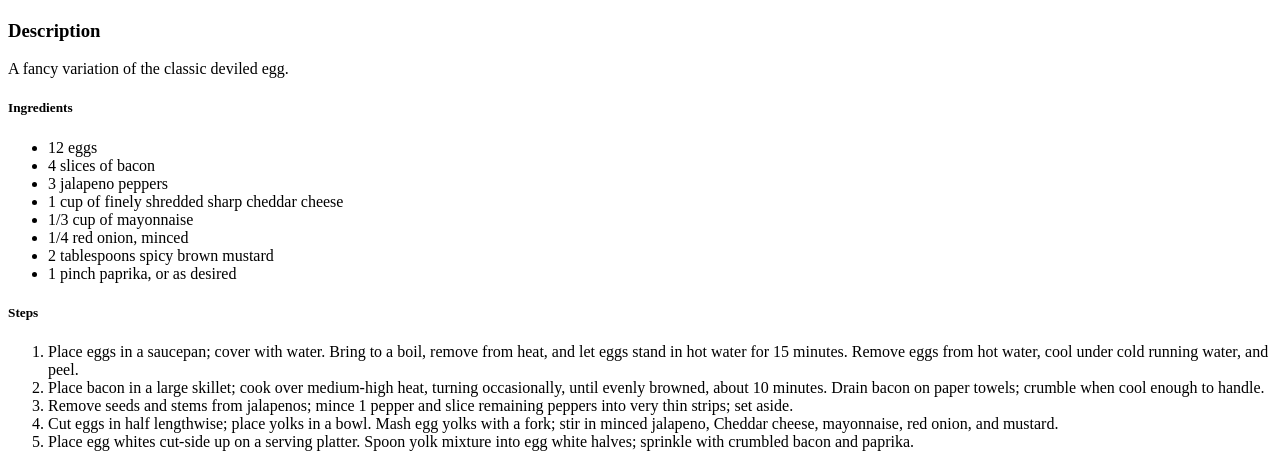
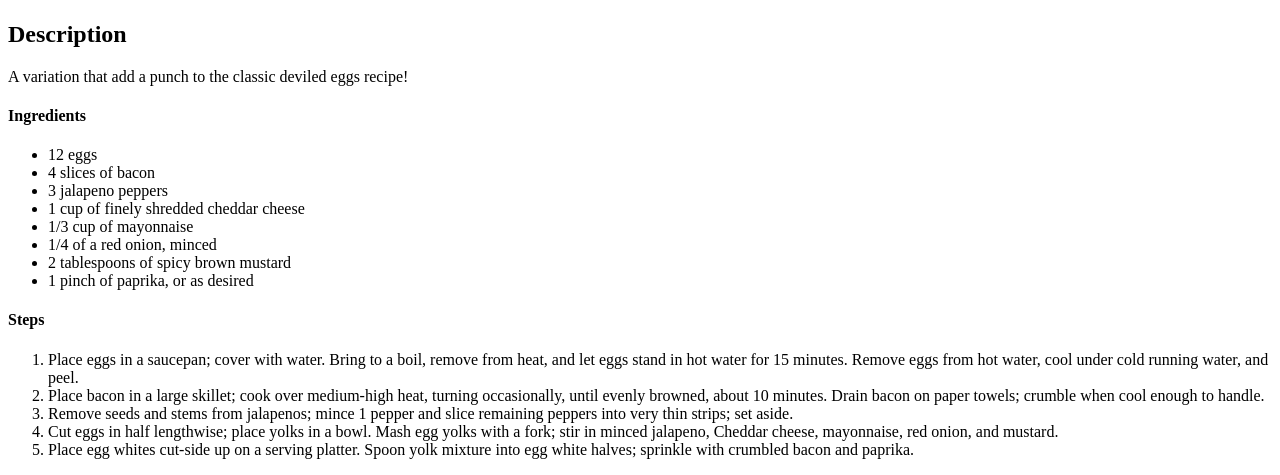
Before and after one commit to Alderann/odin-recipes, a plain HTML site: page recipes/eggs.html in a window 1280 px wide. Shown: the part 383-858 px from the top of the page. Drawn offline with Linux system fonts and the light colour scheme.

Commit message:
Correction og grammatical error

```diff
--- a/recipes/eggs.html
+++ b/recipes/eggs.html
@@ -7,20 +7,20 @@
 <body>
     <h1>Deviled Eggs</h1>
     <img src="https://imagesvc.meredithcorp.io/v3/mm/image?url=https%3A%2F%2Fimages.media-allrecipes.com%2Fuserphotos%2F4487234.jpg" alt="Picture of deviled eggs">
-    <h3>Description</h3>
-    <p>A fancy variation of the classic deviled egg.</p>
-    <h5>Ingredients</h5>
+    <h2>Description</h2>
+    <p>A variation that add a punch to the classic deviled eggs recipe!</p>
+    <h4>Ingredients</h4>
     <ul>
         <li>12 eggs</li>
         <li>4 slices of bacon</li>
         <li>3 jalapeno peppers</li>
-        <li>1 cup of finely shredded sharp cheddar cheese</li>
+        <li>1 cup of finely shredded cheddar cheese</li>
         <li>1/3 cup of mayonnaise</li>
-        <li>1/4 red onion, minced</li>
-        <li>2 tablespoons spicy brown mustard</li>
-        <li>1 pinch paprika, or as desired</li>
+        <li>1/4 of a red onion, minced</li>
+        <li>2 tablespoons of spicy brown mustard</li>
+        <li>1 pinch of paprika, or as desired</li>
     </ul>
-    <h5>Steps</h5>
+    <h4>Steps</h4>
     <ol>
         <li>Place eggs in a saucepan; cover with water. Bring to a boil, remove from heat, and let eggs stand in hot water for 15 minutes. Remove eggs from hot water, cool under cold running water, and peel.</li>
         <li>Place bacon in a large skillet; cook over medium-high heat, turning occasionally, until evenly browned, about 10 minutes. Drain bacon on paper towels; crumble when cool enough to handle.</li>
```
Also changed, not shown: recipes/crepes.html (+5 -5 lines), recipes/lasagna.html (+5 -5 lines).
